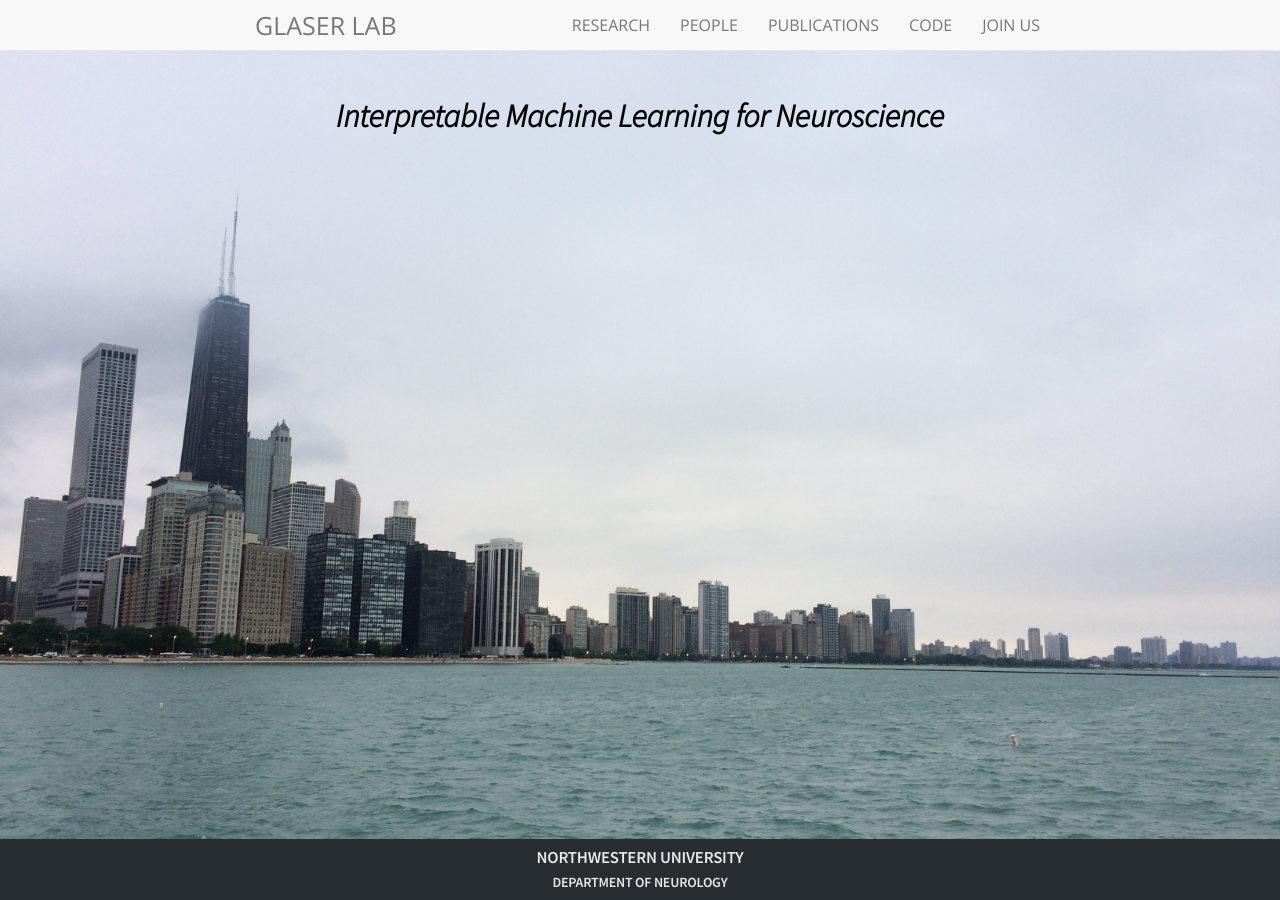
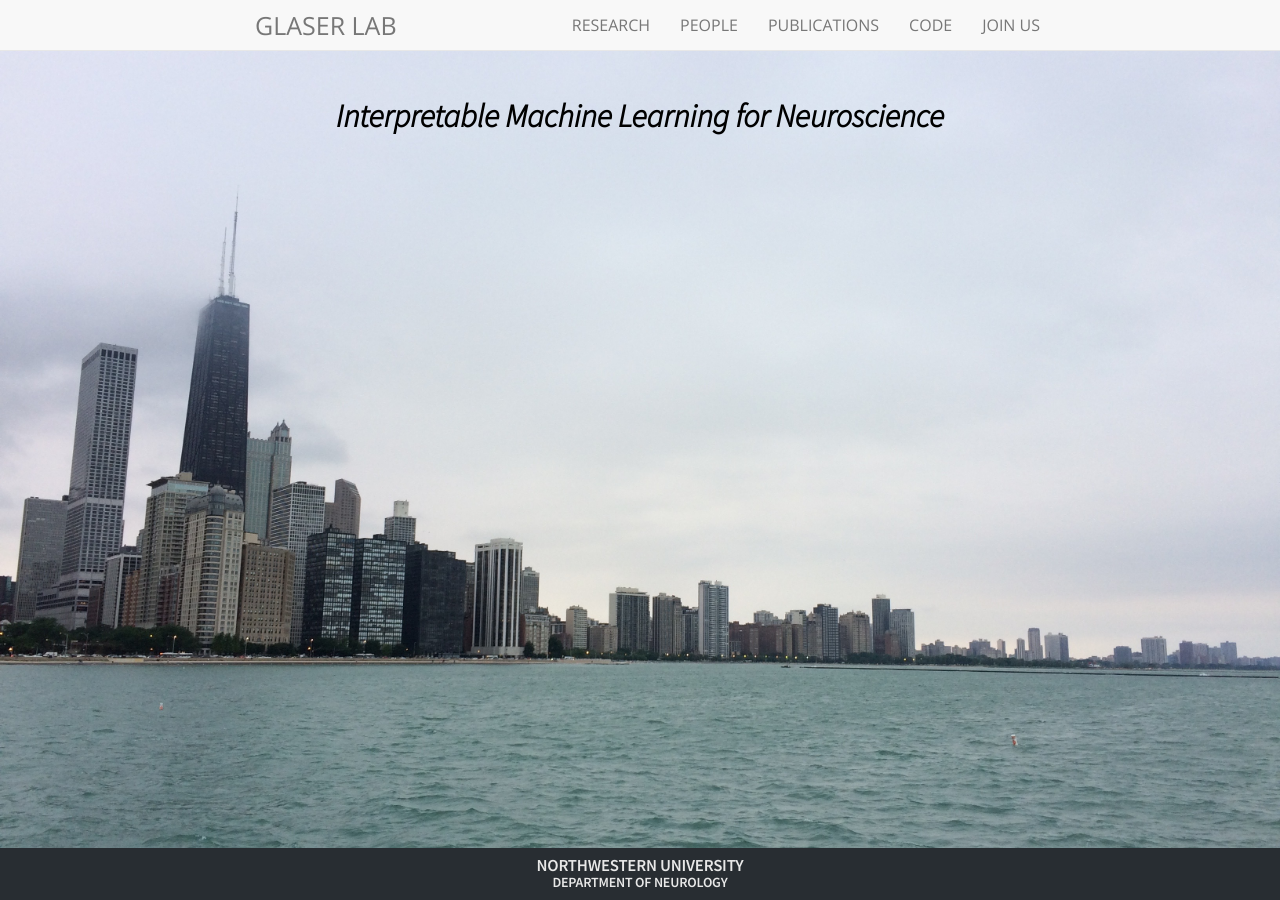
Before and after one commit to glaserlab/glaserlab.github.io, a Jekyll site: the page built from index.html, in a window 1280 px wide. Built offline with Jekyll 4.4.1, drawn with Linux system fonts in a browser that asks for light colours; nearby versions of some CDN libraries; comment, search, counter and statistics services are not loaded.

Commit message:
footer update

```diff
--- a/_includes/footer.html
+++ b/_includes/footer.html
@@ -6,7 +6,7 @@
   <!-- <div class="panel-footer">
 	  <div class="row"> -->
 		<!-- <div class="col-sm-4"> -->
-      <h5 style="font-size:1.2em; color:#E8E8E8; font-family:Source Sans Pro; margin-top:.5em; margin-bottom:.5em"> Northwestern University</h5>
+      <h5 style="font-size:1.2em; color:#E8E8E8; font-family:Source Sans Pro; margin-top:.5em; margin-bottom:0em"> Northwestern University</h5>
       <h5 style="font-size:1em; color:#E8E8E8; font-family:Source Sans Pro; margin-top:0em"> Department of Neurology</h5>
     <!-- </div> -->
     <!-- </div>
```
